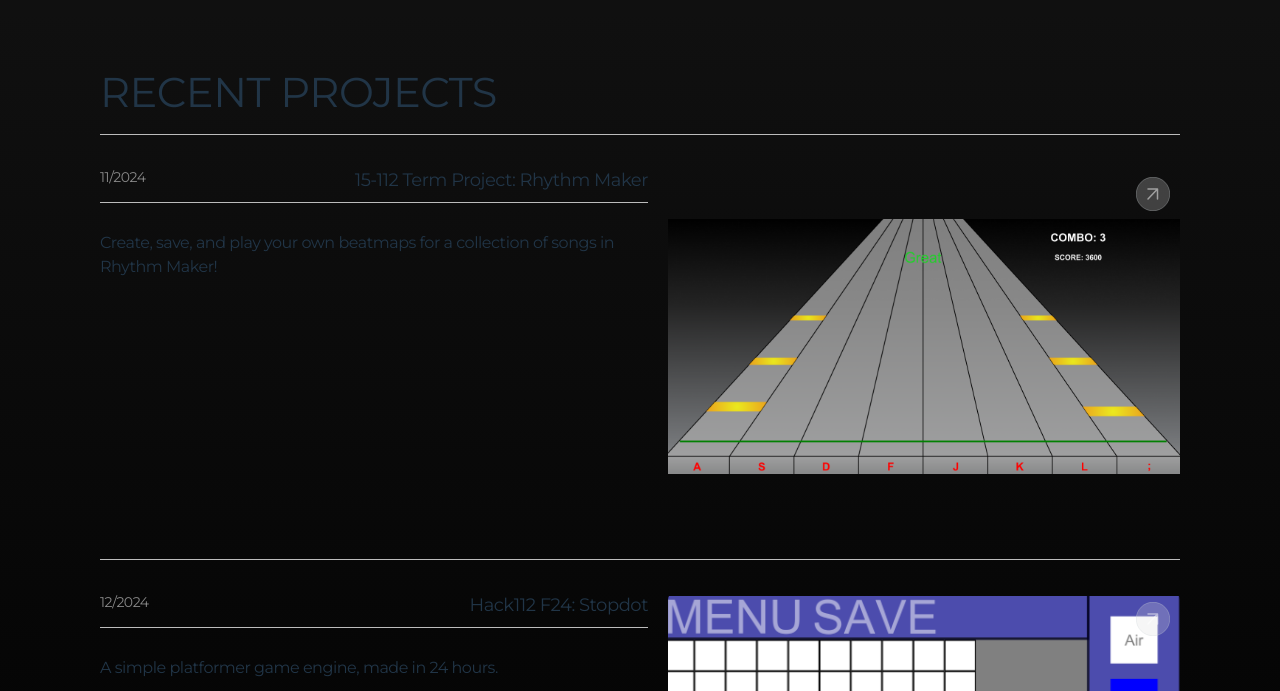
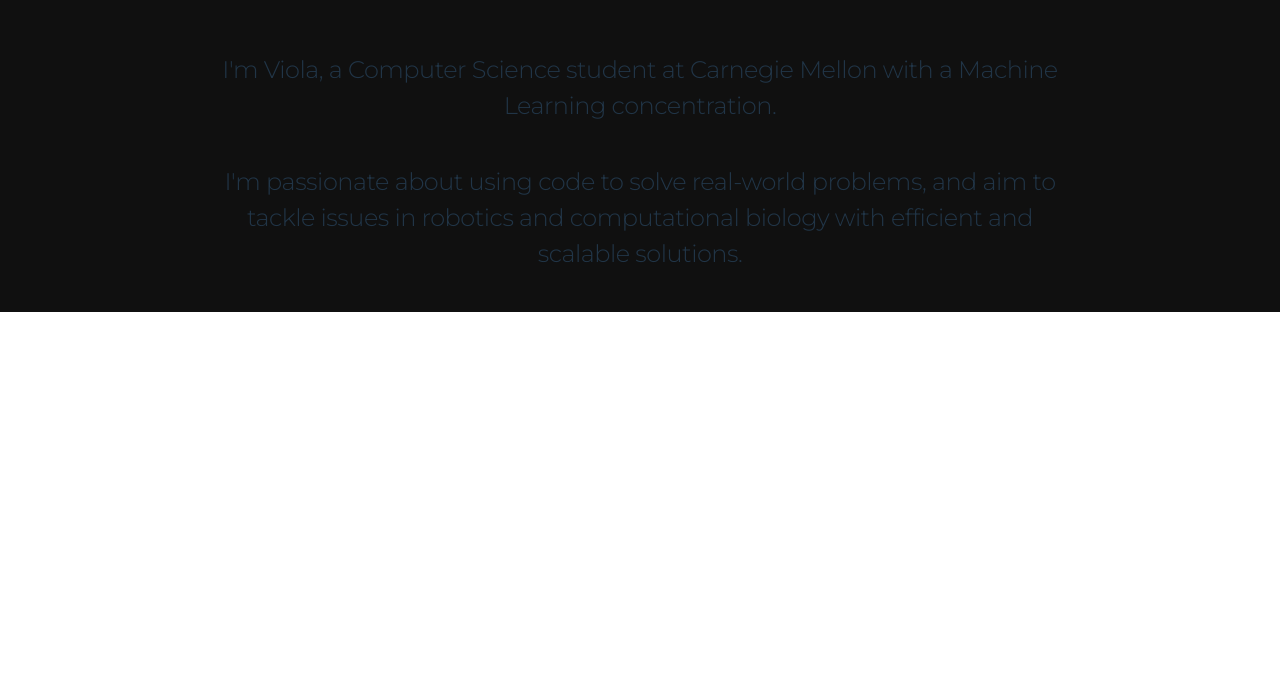
Before and after one commit to vixu8/vixu8.github.io, a React (Vite) app: page / in a window 1280 px wide. Shown: the part 769-1460 px from the top of the page. After the commit the page ends 1081 px from the top, so only its background shows below. Built offline with nearby package versions, Linux system fonts and the light colour scheme.

Commit message:
Home page update

```diff
--- a/src/Home.jsx
+++ b/src/Home.jsx
@@ -41,6 +41,22 @@
     );
   }
 
+  about = (
+    <div className="section about-section">
+      <h2 className="big-text">
+        I'm Viola, a Computer Science student at Carnegie Mellon with a Machine
+        Learning concentration.
+      </h2>
+      <h2 className="big-text">
+        I'm passionate about using code to solve real-world problems, and aim to
+        tackle issues in robotics and computational biology with efficient and
+        scalable solutions.
+      </h2>
+    </div>
+  );
+
+  timeline = (<></>);
+
   recentProjects = (
     <div className="section recent-projects-section">
       <h1 className="section-title">RECENT PROJECTS</h1>
@@ -83,7 +99,9 @@
     return (
       <div>
         <GlobeMover />
-        {this.recentProjects}
+        {this.about}
+        {this.timeline}
+        {/* {this.recentProjects} */}
         {/* <Footer /> */}
       </div>
     );
--- a/src/Home.scss
+++ b/src/Home.scss
@@ -1,6 +1,16 @@
 #canvas-container {
   width: 100%;
   height: 90vh;
+}
+
+.about-section {
+  margin: 0;
+  padding: 20px 200px;
+  background-color: rgb(16, 16, 16);
+  .big-text {
+    font-weight: 300;
+    font-size: 24px;
+  }
 }
 
 .recent-projects-section {
```
